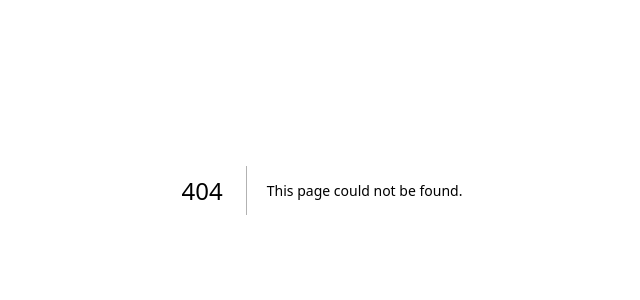
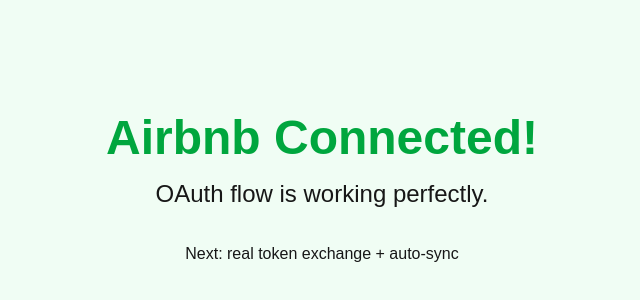
Before and after one commit to MagicMaids/tidyforge, a Next.js app: page /airbnb/callback in a window 1280 px wide. Before the commit this address had no page. Shown: the part 210-510 px from the top of the page, without its empty margins (318-958 px from the left). Built offline with nearby package versions, Linux system fonts and the light colour scheme.

Commit message:
Create page.tsx - oauth again

```diff
--- /dev/null
+++ b/src/app/airbnb/callback/page.tsx
@@ -0,0 +1,23 @@
+'use client'
+import { useEffect } from 'react'
+
+export default function AirbnbCallback() {
+  useEffect(() => {
+    const params = new URLSearchParams(window.location.search)
+    const code = params.get('code')
+    if (code) {
+      alert(`SUCCESS! Airbnb code received: ${code.substring(0, 20)}...\n\nIn production this would exchange for tokens and save securely.`)
+      // In real app: send code to your Edge Function
+    }
+  }, [])
+
+  return (
+    <div className="min-h-screen bg-green-50 flex items-center justify-center">
+      <div className="text-center">
+        <h1 className="text-5xl font-bold text-green-600 mb-4">Airbnb Connected!</h1>
+        <p className="text-2xl">OAuth flow is working perfectly.</p>
+        <p className="mt-8">Next: real token exchange + auto-sync</p>
+      </div>
+    </div>
+  )
+}
```
